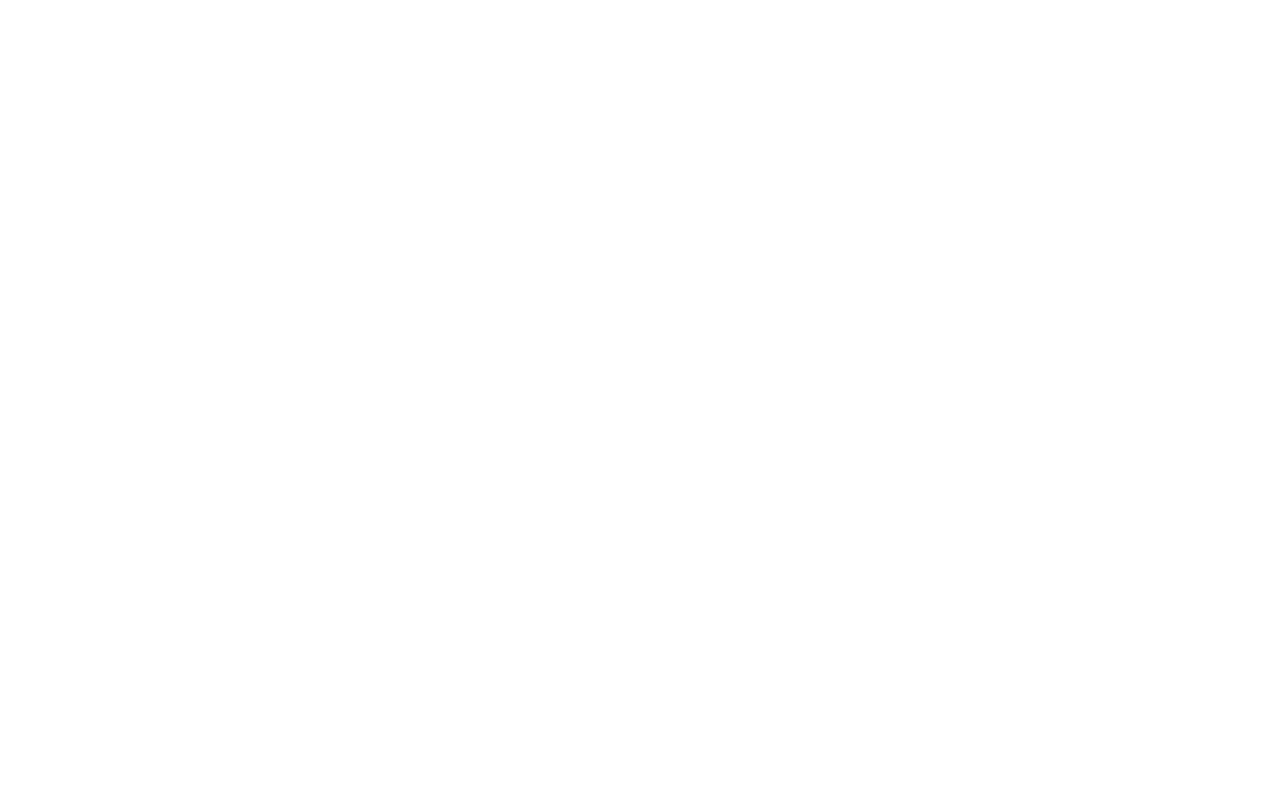
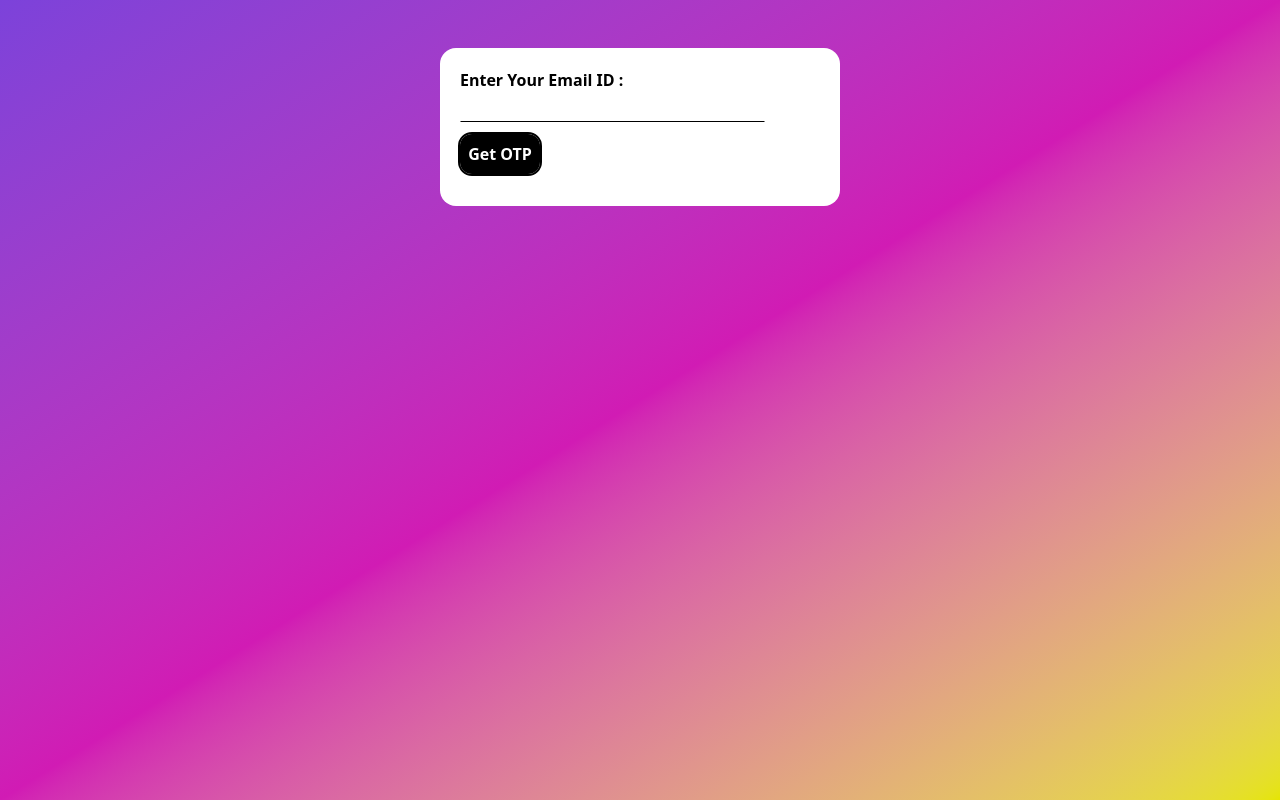
Before and after one commit to run-08/Real-Time-Poll-Sharing-System, a React (Vite) app: page /setNewPassword in a window 1280 px wide. Before the commit this address had no page. Built offline with nearby package versions, Linux system fonts and the light colour scheme.

Commit message:
Added password reseting by user

```diff
--- a/src/Authentication/GenerateToken.js
+++ b/src/Authentication/GenerateToken.js
@@ -17,6 +17,7 @@
         const token = await response.text();
         console.log(token);
         alert("Logged successfully!");
+        console.log(formData);
         localStorage.setItem("token",token);
         localStorage.setItem("name",formData.name);
         localStorage.setItem("email",formData.email);
--- /dev/null
+++ b/src/Authentication/NewPasswordSetter.jsx
@@ -0,0 +1,59 @@
+import { useState } from "react";
+import { useNavigate } from "react-router-dom";
+const NewPasswordSetter = () => {
+    const[email,setEmail] = useState(null);
+    const[OTPNo,setOTPNo] = useState(null);
+     const navigate = useNavigate();
+     const randomeGenerator = () => {
+        const MIN = 1000;
+        const MAX = 9999;
+        const PSEUDO_RANDOM = Math.floor(Math.random() * (MAX - MIN + 1)) + MIN;
+        return PSEUDO_RANDOM;
+     }
+     const sendOTP = async() => {
+        const OTP = randomeGenerator();
+        setOTPNo(OTP);
+        const emailRequest={
+           "emailId":email,
+           "OTP":OTP,
+        }
+        const response = await fetch("http://localhost:1000/api/sendOTP",{
+           method:"PUT",
+           headers:{
+             "Content-Type":"application/json",
+           },
+           body:JSON.stringify(emailRequest),
+        })
+        if(!response.ok){
+            alert("No, Invalid password!")
+        }
+        else{
+            navigate("/signup")
+        }
+     }
+   return (
+    <div className="bg-gradient-to-br from-[#7c42da] via-[#d11bb4] to-[#e5e500]  min-h-screen">
+         <div className="user-email flex justify-center ">
+            <div className="user-email-box w-100 md:w-100 p-3 min-h-25 my-12 rounded-2xl md:p-5 bg-white    ">
+               <label htmlFor="email" className="cursor-pointer font-bold">Enter Your Email ID : </label>
+               <input
+               onClick={(e) => setEmail(e.target.value)}
+               className="tetx-bold border w-60 md:w-auto border-transparent border-b-black focus:outline-none  text-blue-600 font-bold text-xl"  id="email"></input>
+               <div className="generate-OTP my-3 py-2 cursor-pointer outline-2 bg-black rounded-xl w-20 text-center">
+                <span
+                onClick={() =>{
+                   sendOTP();
+                }}
+                className="OTP-Box font-bold text-white">
+                    Get OTP
+                </span>
+                <div className="User-OTP-No">
+                   <div></div>
+                </div>
+            </div>
+            </div>
+         </div>
+    </div>
+   )
+}
+export default NewPasswordSetter;
--- a/src/Authentication/Signup.jsx
+++ b/src/Authentication/Signup.jsx
@@ -128,7 +128,9 @@
                         >{isSignUp ? "Click here" : "signup"}</a>
                     </span>
                 </div>
-                {!isSignUp && <span className={`underline underline-offset-3  text-white ${isSignUp ? 'none' : 'block'} cursor-pointer hover:text-teal-500`}> Forgot Password?</span>}
+                {!isSignUp && <span
+                onClick={(e) => navigator("/setNewPassword")}
+                className={`underline underline-offset-3  text-white ${isSignUp ? 'none' : 'block'} cursor-pointer hover:text-teal-500`}> Forgot Password?</span>}
         </div>
      );
 }
--- a/src/Component/UserPoll.jsx
+++ b/src/Component/UserPoll.jsx
@@ -34,14 +34,14 @@
     fetchUserPoll();
     },[]);
     return(
-      <div className="container min-h-screen flex flex-col justify-center items-center m-0 p-0 min-w-screen bg-gradient-to-br from-[#7c42da] via-[#d11bb4] to-[#e5e500]">
-           <div className="grid  xl:grid-cols-2 gap-10 py-20 my-4">
+      <div className="container min-h-screen flex flex-col justify-center items-center min-w-screen bg-gradient-to-br from-[#7c42da] via-[#d11bb4] to-[#e5e500]">
+           <div className="grid xl:grid-cols-2 gap-10 py-20 my-4">
             {
                userPoll.map((items,key) => (
-                   <div className="poll  px-20 hover:scale-y-115 transition-all">
+                   <div className="poll hover:py-3 hover:scale-y-115 transition-all">
             {/* <question styleName={}></question> */}
             <div  key={key}
-            className="question-box   bg-black w-75 md:w-150 lg:w-180 text-white border px-6 py-10 wrap-break-word text-center text-3xl rounded-t-xl cursor-pointer  border-black ">
+            className="question-box  bg-black w-75 md:w-150 lg:w-180 text-white border px-6 py-10 wrap-break-word text-center text-3xl rounded-t-xl cursor-pointer  border-black ">
                 {items?.question}
             </div>
             {/* options... */}
--- a/src/Router/AppRouter.jsx
+++ b/src/Router/AppRouter.jsx
@@ -1,5 +1,6 @@
 import { Route, Routes } from "react-router-dom";
 import { Logout } from "../Authentication/Logout";
+import NewPasswordSetter from "../Authentication/NewPasswordSetter";
 import SignUp from "../Authentication/Signup";
 import { HomePage } from "../Component/HomePage";
 import { Poll } from "../Component/Poll";
@@ -15,6 +16,7 @@
           <Route path="/logout" element={<Logout></Logout>}></Route>
           <Route path="/userPolls" element={<UserPoll></UserPoll>}></Route>
           <Route path="/profile" element={<ProfilePage></ProfilePage>}></Route>
+          <Route path="/setNewPassword" element={<NewPasswordSetter></NewPasswordSetter>}></Route>
        </Routes>
     );
 }
```
